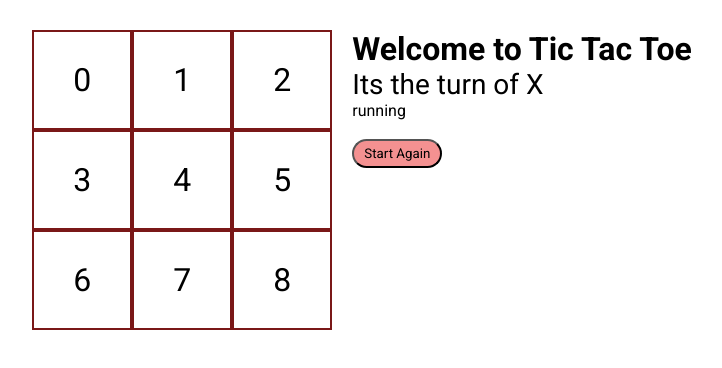
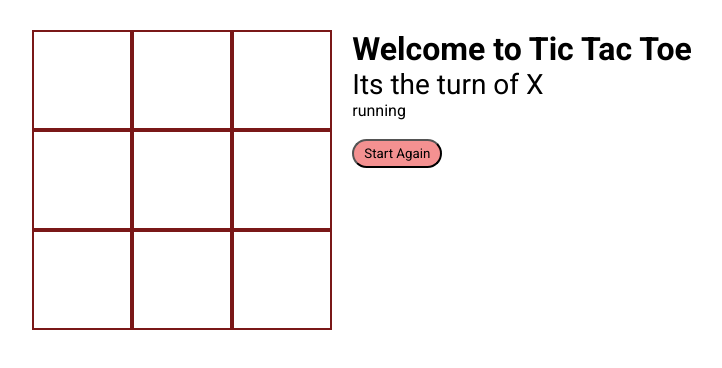
Before and after one commit to hardikdhamija96/TicTacToe, a plain HTML site: page TicTacToe/index.html in a window 1280 px wide. Shown: the whole page, without its empty margins (278-1000 px from the left). Drawn offline with Linux system fonts and the light colour scheme.

Commit message:
Update index.html

```diff
--- a/TicTacToe/index.html
+++ b/TicTacToe/index.html
@@ -11,15 +11,15 @@
 <body>
     <div class="gameContainer">
         <div class="container">
-            <div class="box"><spam class="boxText">0</spam></div>
-            <div class="box"><spam class="boxText">1</spam></div>
-            <div class="box"><spam class="boxText">2</spam></div>
-            <div class="box"><spam class="boxText">3</spam></div>
-            <div class="box"><spam class="boxText">4</spam></div>
-            <div class="box"><spam class="boxText">5</spam></div>
-            <div class="box"><spam class="boxText">6</spam></div>
-            <div class="box"><spam class="boxText">7</spam></div>
-            <div class="box"><spam class="boxText">8</spam></div>
+            <div class="box"><spam class="boxText"></spam></div>
+            <div class="box"><spam class="boxText"></spam></div>
+            <div class="box"><spam class="boxText"></spam></div>
+            <div class="box"><spam class="boxText"></spam></div>
+            <div class="box"><spam class="boxText"></spam></div>
+            <div class="box"><spam class="boxText"></spam></div>
+            <div class="box"><spam class="boxText"></spam></div>
+            <div class="box"><spam class="boxText"></spam></div>
+            <div class="box"><spam class="boxText"></spam></div>
         </div>
 
         <div class="info">
```
